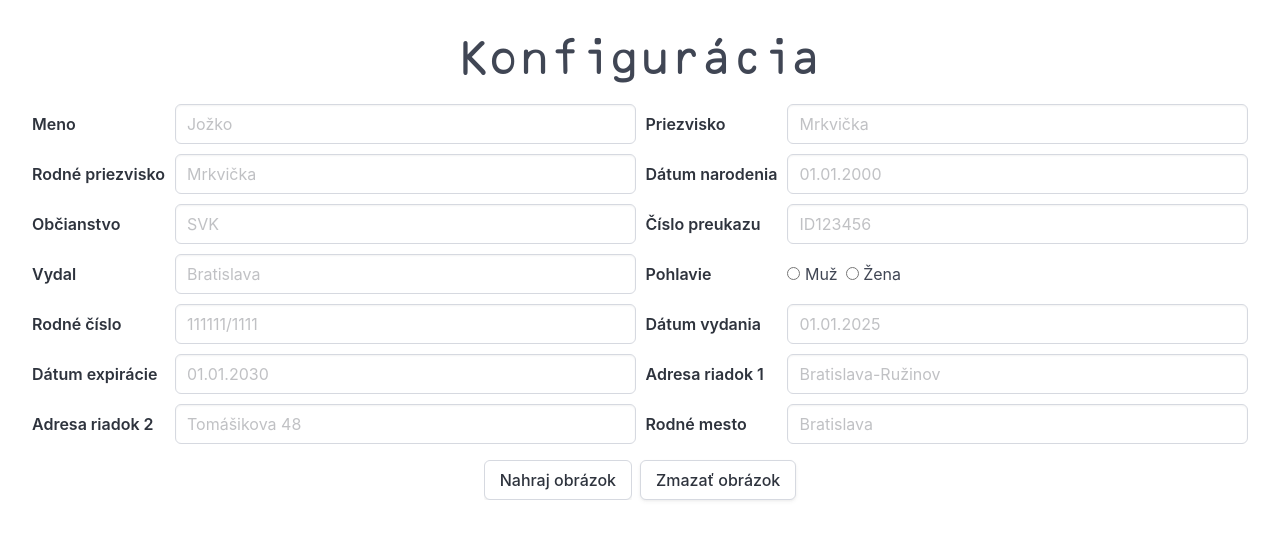
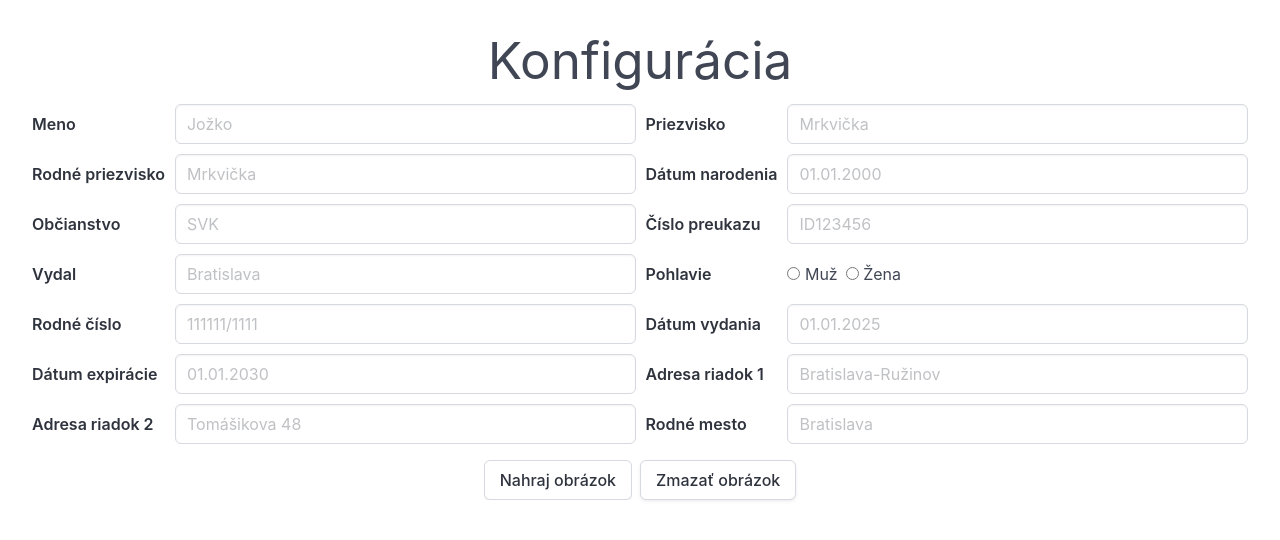
Before and after one commit to vitchioto/id-creator, a Vue app: page / in a window 1280 px wide. Shown: the top 540 px of the page. Built offline with nearby package versions, Linux system fonts and the light colour scheme.

Commit message:
Remove test

```diff
--- a/src/pages/Configuration.vue
+++ b/src/pages/Configuration.vue
@@ -44,8 +44,4 @@ const clearImage = () => {
 .file {
   justify-content: center;
 }
-
-h1 {
-  font-family: OCR B;
-}
 </style>
```
